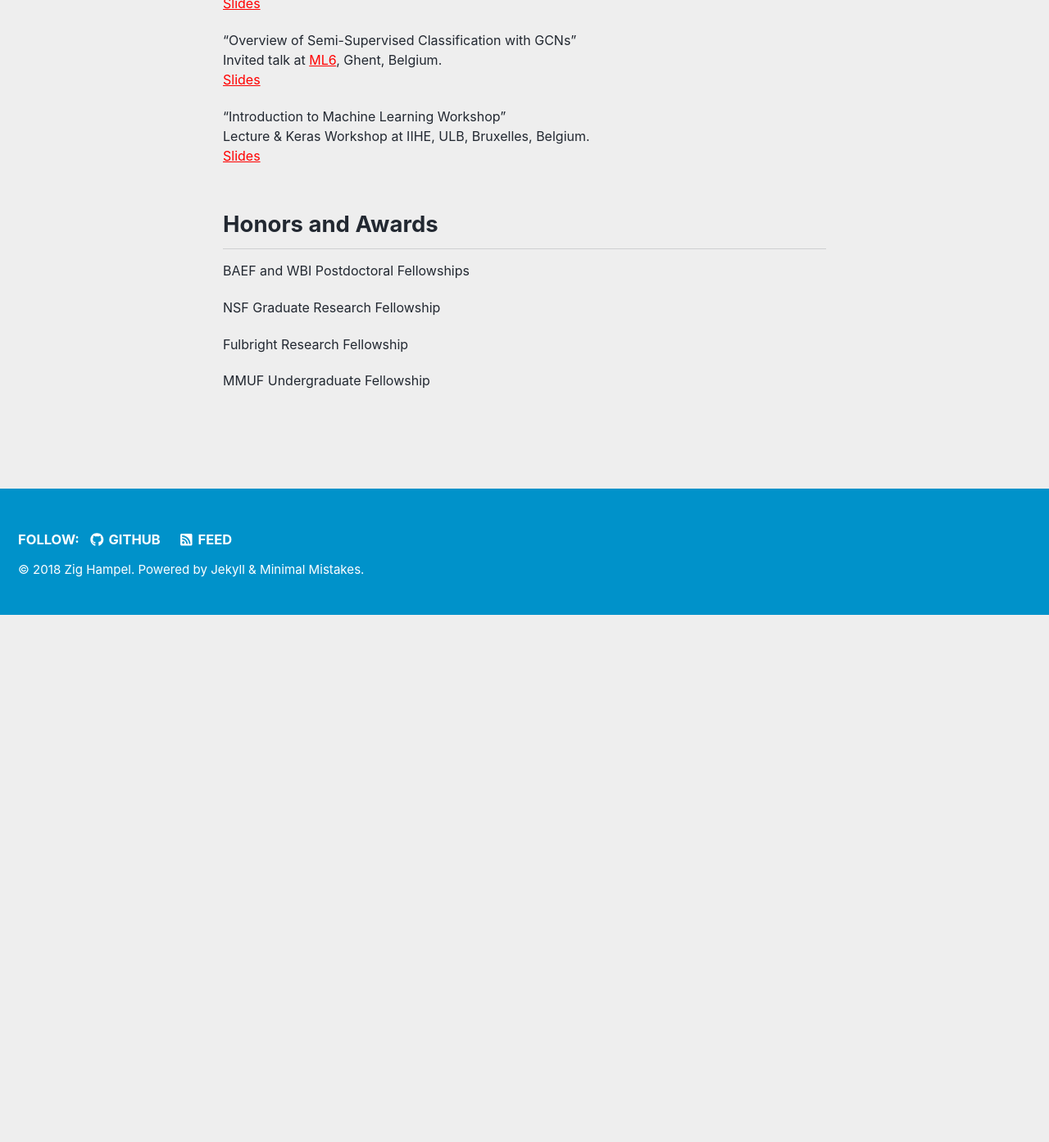
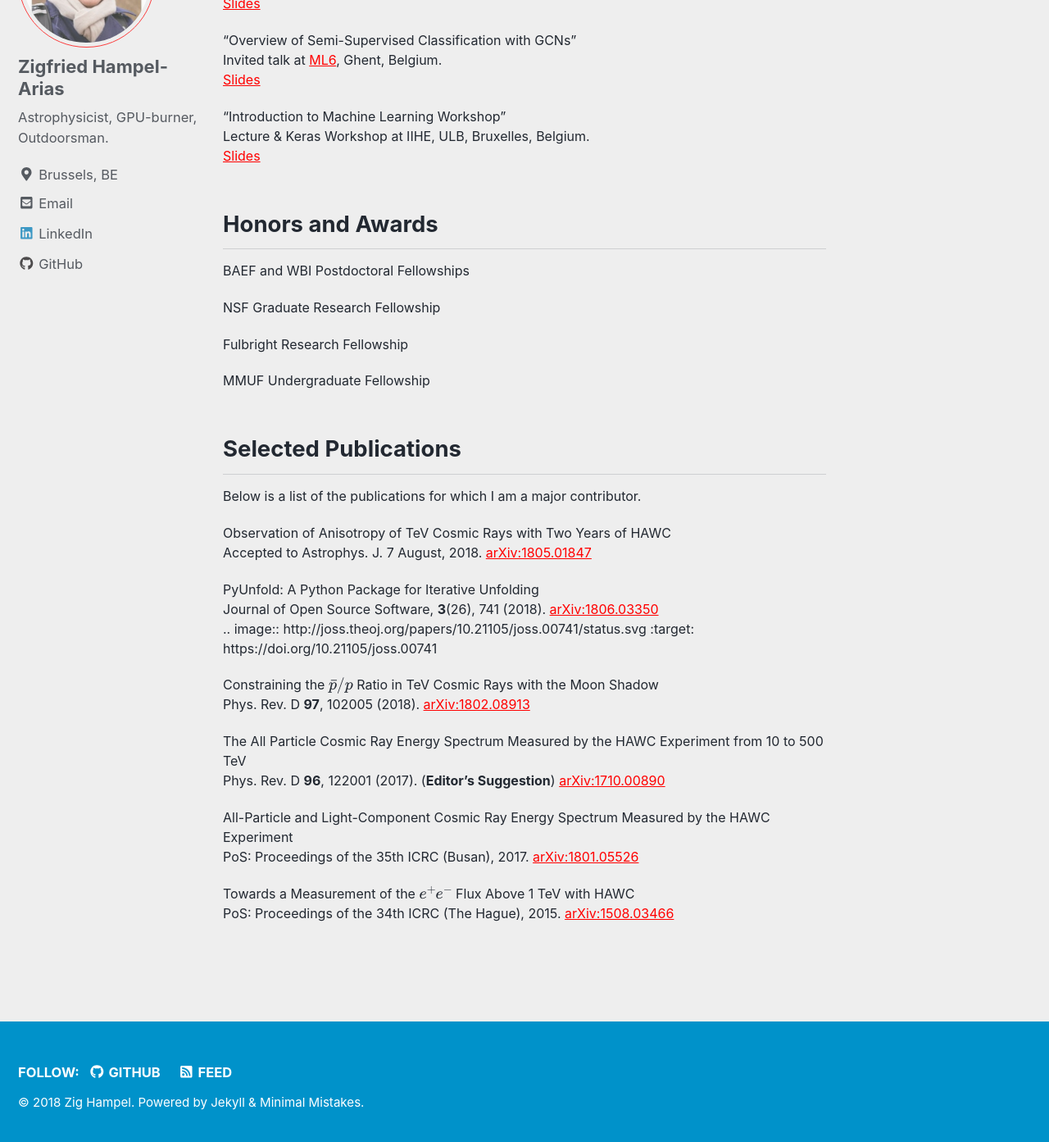
Before and after one commit to zhampel/zhampel.github.io, a Jekyll site: the page built from _pages/cv.md, in a window 1280 px wide and 1400 px high, scrolled down 1376 px. Shown: the top 1393 px of the window at 82% size. Built offline with Jekyll 4.4.1, drawn with Linux system fonts in a browser that asks for light colours; nearby versions of some CDN libraries; formulas are drawn with MathJax 3; before the commit the page ends 2127 px from its top, so only the background shows below that; some of the changed text lies outside the part shown.

Commit message:
Moving publications to resume page

```diff
--- a/_pages/cv.md
+++ b/_pages/cv.md
@@ -87,3 +88,29 @@
 Fulbright Research Fellowship
 
 MMUF Undergraduate Fellowship
+
+
+## Selected Publications
+
+Below is a list of the publications for which I am a major contributor.
+
+
+Observation of Anisotropy of TeV Cosmic Rays with Two Years of HAWC<br>
+Accepted to Astrophys. J. 7 August, 2018. [arXiv:1805.01847](https://arxiv.org/abs/1805.01847)
+
+PyUnfold: A Python Package for Iterative Unfolding<br>
+Journal of Open Source Software, **3**(26), 741 (2018). [arXiv:1806.03350](https://arxiv.org/abs/1806.03350)<br>
+.. image:: http://joss.theoj.org/papers/10.21105/joss.00741/status.svg
+    :target: https://doi.org/10.21105/joss.00741
+
+Constraining the \\(\bar{p}/p\\) Ratio in TeV Cosmic Rays with the Moon Shadow<br>
+Phys. Rev. D **97**, 102005 (2018). [arXiv:1802.08913](https://arxiv.org/abs/1802.08913)
+
+The All Particle Cosmic Ray Energy Spectrum Measured by the HAWC Experiment from 10 to 500 TeV<br>
+Phys. Rev. D **96**, 122001 (2017). (**Editor's Suggestion**) [arXiv:1710.00890](https://arxiv.org/abs/1710.00890)
+
+All-Particle and Light-Component Cosmic Ray Energy Spectrum Measured by the HAWC Experiment<br>
+PoS: Proceedings of the 35th ICRC (Busan), 2017. [arXiv:1801.05526](https://arxiv.org/abs/1801.05526)
+
+Towards a Measurement of the \\(e^{+}e^{-}\\) Flux Above 1 TeV with HAWC<br>
+PoS: Proceedings of the 34th ICRC (The Hague), 2015. [arXiv:1508.03466](https://arxiv.org/abs/1508.03466)
```
Also changed, not shown: other parts of _pages/cv.md (+1 -0 lines), _pages/research.md (+1 -15 lines).
